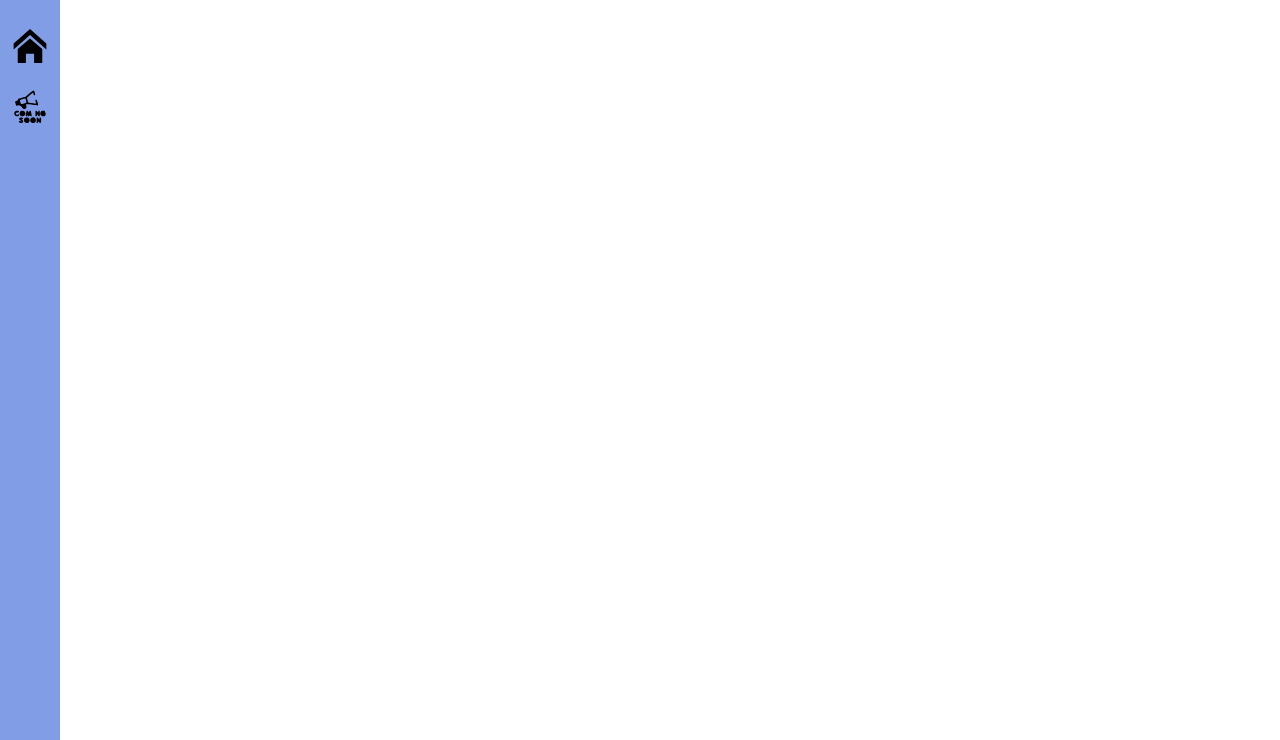
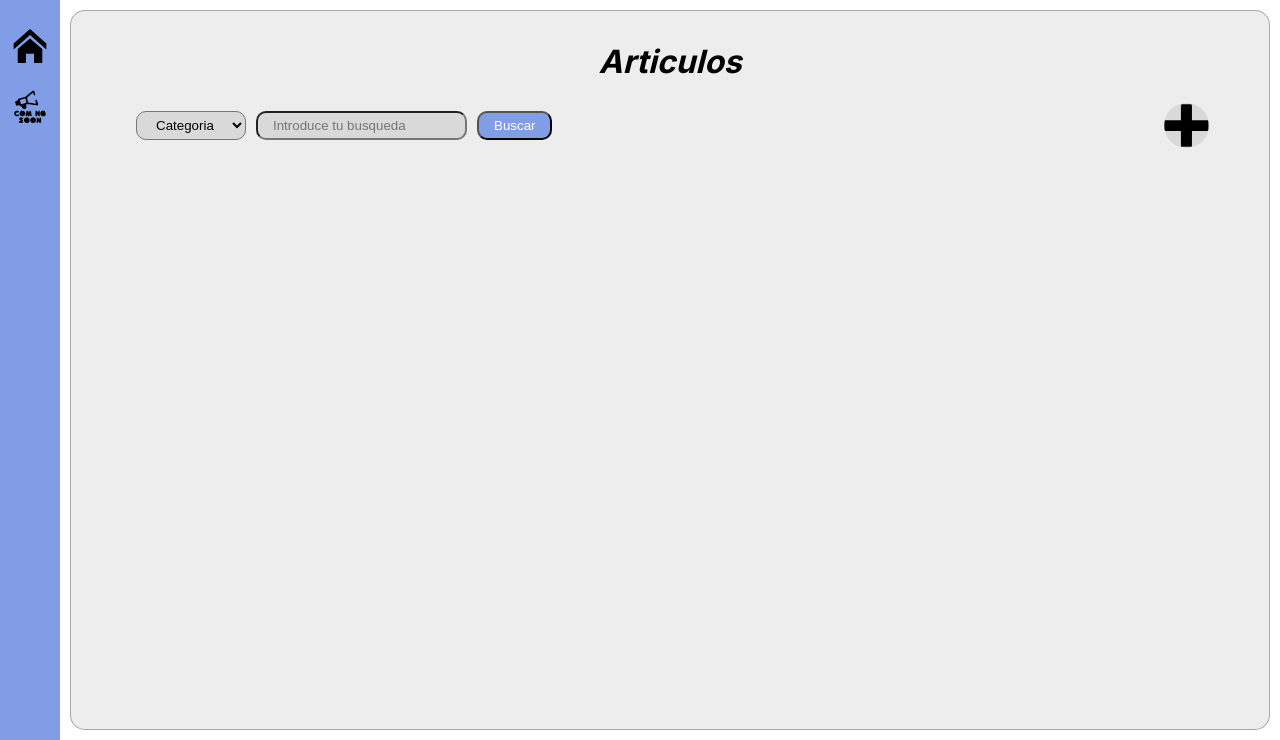
Before and after one commit to keiner5212/plataforma-de-regalos, a PHP site: page / in a window 1280 px wide. Shown: the part 60-800 px from the top of the page. Run offline with PHP 8.4, Linux system fonts and the light colour scheme; the visitor is signed in with stand-in values (Sample User, id 1); tables that the repository leaves empty hold one stand-in row (values such as "Sample post").

Commit message:
inicio productos y admin

```diff
--- a/assets/style/general.css
+++ b/assets/style/general.css
@@ -246,7 +246,7 @@
     width: 220px;
 }
 
-.user-menu ul{
+.user-menu ul {
     margin: 3px 0px;
 }
 
@@ -316,10 +316,49 @@
     font-weight: 700;
 }
 
-form label{
+form label {
     display: flex;
     text-align: center;
     justify-content: center;
     align-items: center;
     width: 130px;
 }
+
+.menu-adjust {
+    justify-content: flex-start;
+    margin: 10px;
+    padding: 10px;
+    max-height: 100%;
+    overflow: auto;
+    flex-direction: column;
+}
+
+.tools{
+    display: flex;
+    flex-direction: row;
+    justify-content: space-between;
+    align-items: center;
+}
+
+.tools *{
+    align-items: center;
+}
+
+form input, select{
+    margin: 0px 5px;
+    border-radius: 10px;
+    background-color: #D9D9D9;
+    padding: 5px 15px;
+    outline: none;
+}
+
+.submit-buttton{
+    background-color: #819DE5;
+    color: white;
+}
+
+.circle{
+    border-radius: 50%;
+    width: 45px;
+    height: 45px;
+}
--- a/controllers/clientController.php
+++ b/controllers/clientController.php
@@ -33,11 +33,19 @@
     }
     public function showMain()
     {
+        require_once "models/Category.php";
+        require_once "models/Product.php";
+        $categories = (new Category)->getCategories();
+        $products = (new Product)->getProducts();
         require_once "views/client/menu.php";
     }
 
     public function showMainAdmin()
     {
+        require_once "models/Category.php";
+        require_once "models/Product.php";
+        $categories = (new Category)->getCategories();
+        $products = (new Product)->getProducts();
         require_once "views/admin/menuAdmin.php";
     }
     public function loginAuth()
--- a/index.php
+++ b/index.php
@@ -16,10 +16,10 @@
         }
         ?>
     </title>
-    <link rel="stylesheet" href="assets/style/general.css">
     <link rel="icon" href="assets/img/logo.png" />
     <script src="assets/script/main.js" defer></script>
     <script src="assets/script/message.js"></script>
+    <link rel="stylesheet" href="assets/style/general.css">
 </head>
 
 <body>
--- a/models/category.php
+++ b/models/category.php
@@ -10,4 +10,10 @@
         $this->pdo = (new Database)->connect();
     }
 
+    public function getCategories()
+    {
+        $sql = "SELECT * FROM 	categorias";
+        $aux = $this->pdo->query($sql);
+        return $aux->fetch();
+    }
 }
--- a/models/product.php
+++ b/models/product.php
@@ -9,4 +9,10 @@
         $this->pdo = (new Database)->connect();
     }
 
+    public function getProducts()
+    {
+        $sql = "SELECT * FROM 	articulos";
+        $aux = $this->pdo->query($sql);
+        return $aux->fetch();
+    }
 }
--- a/views/client/editarPerfil.php
+++ b/views/client/editarPerfil.php
@@ -10,7 +10,7 @@
             <h2 style="text-align: center; margin: 0; margin-bottom: 20px;">Editar perfil</h2>
             <div class="form-div-stile">
                 <label for="foto">Foto de perfil: </label>
-                <img style="border-radius: 30%;" src="../../<?php if (isset($informacion["foto_perfil"]) && $informacion["foto_perfil"] != "" && $informacion["foto_perfil"] != "NULL") {
+                <img style="border-radius: 30%;" src="./<?php if (isset($informacion["foto_perfil"]) && $informacion["foto_perfil"] != "" && $informacion["foto_perfil"] != "NULL" && $informacion["foto_perfil"] != "assets/img/users/") {
                                                                 echo ($informacion["foto_perfil"]);
                                                             } else {
                                                                 echo ("assets/svg/login-user.svg");
--- a/views/client/menu.php
+++ b/views/client/menu.php
@@ -4,6 +4,41 @@
     exit();
 } ?>
 
-<main>
+<main class="div-center card menu-adjust">
+    <h1>Articulos</h1>
+    <div class="tools" style="width: 100%;">
+        <div class="tools" style="margin-left: 50px;">
+            <select name="category">
+                <option value="0">Categoria</option>
+                <?php
+                foreach ($categories as $key => $value) { ?>
 
+                <?php  } ?>
+            </select>
+            <form action="" class="tools">
+                <input type="text" placeholder="Introduce tu busqueda">
+                <input type="submit" value="Buscar" class="submit-buttton">
+            </form>
+        </div>
+        <a href="" style="margin-right: 50px;">
+            <div class="circle" style="background-color: #D9D9D9;">
+                <img class="circle" src="./assets/svg/plus.svg" alt="">
+            </div>
+        </a>
+    </div>
+
+    <div style="width: 95%">
+        <?php
+        if ($products) {
+            foreach ($products as $key => $product) { ?>
+                <div>
+
+                </div>
+            <?php  }
+        } else { ?>
+            <div style="padding: 10px;text-align: center; background-color: pink;border-radius: 10px; width: 100%;">
+                <p>Sin productos que mostrar</p>
+            </div>
+        <?php  } ?>
+    </div>
 </main>
--- a/views/client/perfil.php
+++ b/views/client/perfil.php
@@ -9,7 +9,7 @@
         <h2 style="text-align: center; margin: 0;">Perfil</h2>
         <div class="profile-img-name" style="margin: 20px;">
             <div style="margin: 0px 40px; display: flex; align-items: center;">
-                <img style="border-radius: 40%;" src="../../<?php if (isset($informacion["foto_perfil"]) && $informacion["foto_perfil"] != "" && $informacion["foto_perfil"] != "NULL") {
+                <img style="border-radius: 40%;" src="./<?php if (isset($informacion["foto_perfil"]) && $informacion["foto_perfil"] != "" && $informacion["foto_perfil"] != "NULL" && $informacion["foto_perfil"] != "assets/img/users/") {
                                                                 echo ($informacion["foto_perfil"]);
                                                             } else {
                                                                 echo ("assets/svg/login-user.svg");
--- a/views/general/aside.php
+++ b/views/general/aside.php
@@ -1,12 +1,12 @@
 <aside>
-    <?php if (isset($_SESSION['usuario'])) { ?>
+    <?php if (isset($_SESSION['usuario']) || isset($_SESSION['admin'])) { ?>
         <ul>
             <li>
-                <img id="home" class="menu-icon" src="../../assets/svg/home.svg" alt="proximamente" width="60px">
+                <img id="home" class="menu-icon" src="./assets/svg/home.svg" alt="proximamente" width="60px">
                 <a href="index.php?c=client&a=showMain" class="aside-desc hidden">Inicio</a>
             </li>
             <li>
-                <img class="menu-icon" src="../../assets/svg/coming-soon.svg" alt="proximamente" width="60px">
+                <img class="menu-icon" src="./assets/svg/coming-soon.svg" alt="proximamente" width="60px">
                 <p class="aside-desc hidden">Proximamente</p>
             </li>
         </ul>
--- a/views/general/header.php
+++ b/views/general/header.php
@@ -6,24 +6,30 @@
     }
 </script>
 
-<?php if (isset($_SESSION['usuario'])) {
+<?php
 require_once "models/client.php";
+if (isset($_SESSION['usuario'])) {
     $informacion = (new Client)->getUserInfo($_SESSION["usuario"]);
-} ?>
+} else {
+    if (isset($_SESSION['admin'])) {
+        $informacion = (new Client)->getUserInfo($_SESSION["admin"]);
+    }
+}
+?>
 
 <header>
     <div class="header-container">
         <?php if (isset($_SESSION['usuario'])) { ?>
-            <img class="menu-icon" id="menu-button" src="../../assets/svg/menu.svg" alt="donaciones">
+            <img class="menu-icon" id="menu-button" src="./assets/svg/menu.svg" alt="donaciones">
         <?php  } ?>
         <div class="div-right">
-            <img class="menu-icon" src="../../assets/img/logo.png" alt="logo">
+            <img class="menu-icon" src="./assets/img/logo.png" alt="logo">
             <h2 style="margin: 0px; padding: 0px 10px;">Marketplace Luis Amigó</h2>
         </div>
         <?php if (isset($_SESSION['usuario'])) { ?>
             <div id="log-info" class="user-icon">
                 <p><?php echo ($informacion["nombre"] . " " . $informacion["apellido"]) ?></p>
-                <img class="menu-icon" src="../../<?php if (isset($informacion["foto_perfil"]) && $informacion["foto_perfil"] != "" && $informacion["foto_perfil"] != "NULL") {
+                <img class="menu-icon" src="./<?php if (isset($informacion["foto_perfil"]) && $informacion["foto_perfil"] != "" && $informacion["foto_perfil"] != "NULL" && $informacion["foto_perfil"] != "assets/img/users/") {
                                                     echo ($informacion["foto_perfil"]);
                                                 } else {
                                                     echo ("assets/svg/login-user.svg");
@@ -32,15 +38,34 @@
                     <ul>
                         <li class="user-menu-li">
                             <a href="index.php?c=client&a=showPerfil&t=Perfil" class="options-desc div-center">
-                                <img class="menu-icon" src="../../assets/svg/perfil.svg" alt="proximamente" width="60px">Perfil</a>
+                                <img class="menu-icon" src="./assets/svg/perfil.svg" alt="proximamente" width="60px">Perfil</a>
                         </li>
                         <li class="user-menu-li">
                             <button id="closeSesion" onclick="closeQuestion()" class="div-center">
-                                <img class="menu-icon" src="../../assets/svg/cerrar-sesion.svg" alt="proximamente" width="60px">Log out</button>
+                                <img class="menu-icon" src="./assets/svg/cerrar-sesion.svg" alt="proximamente" width="60px">Log out</button>
                         </li>
                     </ul>
                 </div>
             </div>
-        <?php } ?>
+            <?php } else {
+            if (isset($_SESSION['admin'])) { ?>
+                <div id="log-info" class="user-icon">
+                    <p><?php echo ($informacion["nombre"] . " " . $informacion["apellido"]) ?></p>
+                    <img class="menu-icon" src="./<?php if (isset($informacion["foto_perfil"]) && $informacion["foto_perfil"] != "" && $informacion["foto_perfil"] != "NULL" && $informacion["foto_perfil"] != "assets/img/users/") {
+                                                        echo ($informacion["foto_perfil"]);
+                                                    } else {
+                                                        echo ("assets/svg/login-user.svg");
+                                                    } ?>" alt="">
+                    <div id="optionss-user" class="user-menu hidden">
+                        <ul>
+                            <li class="user-menu-li">
+                                <button id="closeSesion" onclick="closeQuestion()" class="div-center">
+                                    <img class="menu-icon" src="./assets/svg/cerrar-sesion.svg" alt="proximamente" width="60px">Log out</button>
+                            </li>
+                        </ul>
+                    </div>
+                </div>
+        <?php }
+        } ?>
     </div>
 </header>
```
Also changed, not shown: views/admin/menuAdmin.php (+35 -0 lines), views/general/login.php (+12 -8 lines), views/general/newPassword.php (+8 -8 lines), views/general/passwordWaiting.php (+11 -11 lines), views/general/pasword.php (+7 -8 lines), views/general/register.php (+6 -6 lines), assets/svg/categoria.svg (added), assets/svg/plus.svg (added). Lines whose indentation alone changed are shown as unchanged.
